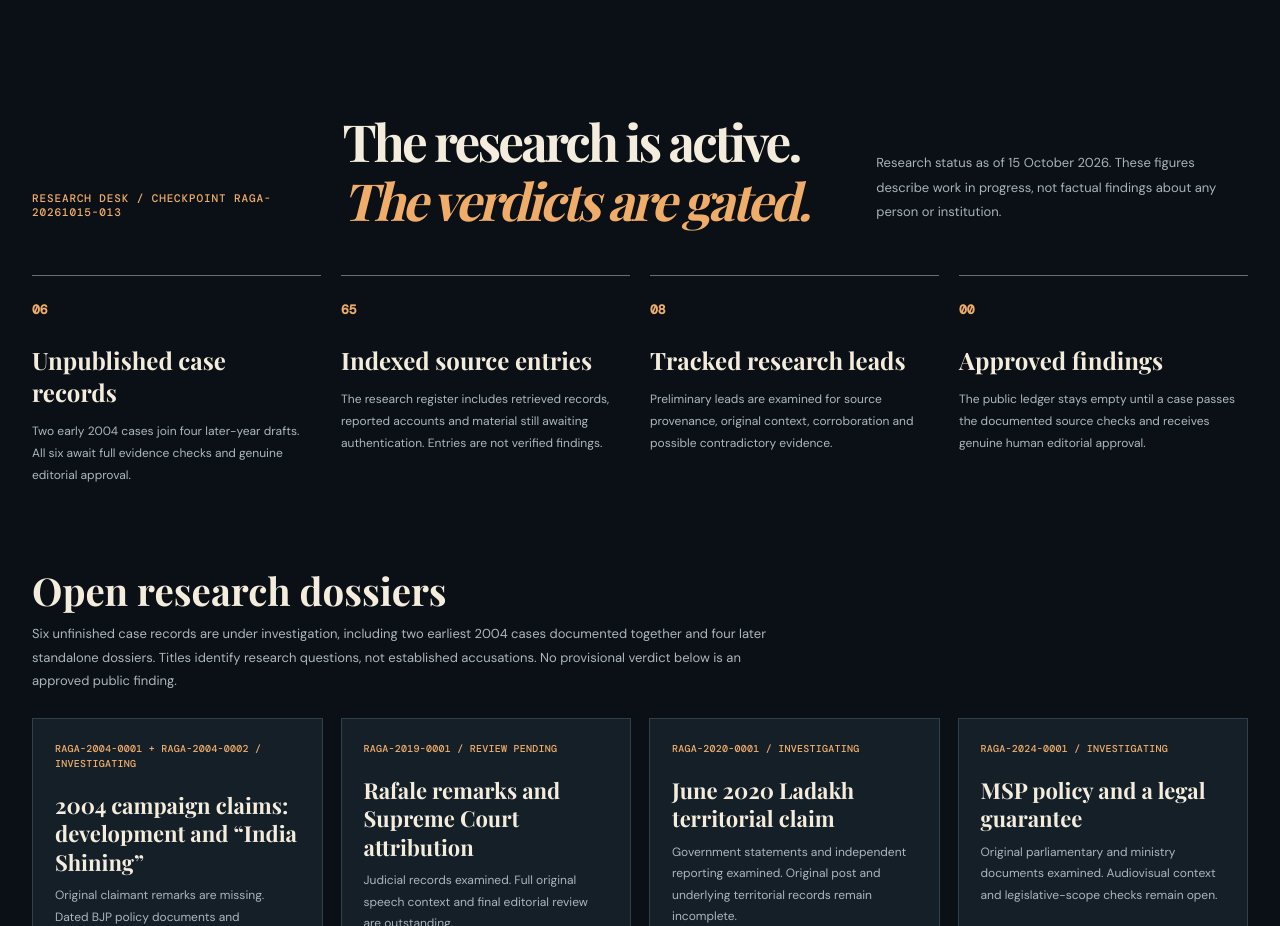
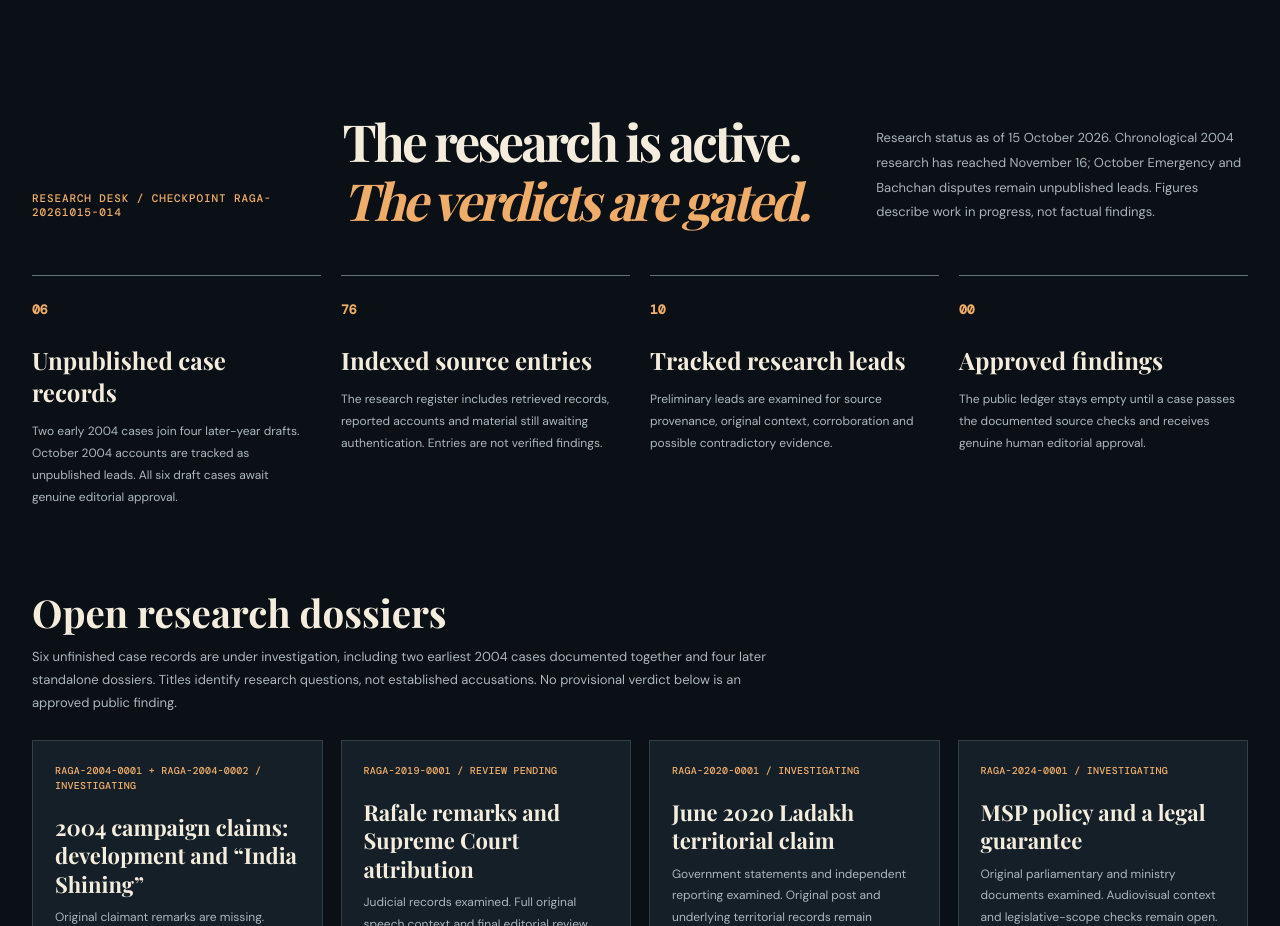
Before and after one commit to Ashish-Bhatia/curious-case-of-raga, a plain HTML site: page index.html in a window 1280 px wide. Shown: the part 1800-2726 px from the top of the page. Drawn offline with nearby package versions, Linux system fonts and the light colour scheme.

Commit message:
site: sync research desk to 2004 checkpoint 014, 76 sources and 10 leads

```diff
--- a/index.html
+++ b/index.html
@@ -89,14 +89,14 @@
 
     <section class="section standards-section" id="research-desk" aria-labelledby="researchDeskHeading">
       <div class="section-heading compact">
-        <p class="section-index">RESEARCH DESK / CHECKPOINT RAGA-20261015-013</p>
+        <p class="section-index">RESEARCH DESK / CHECKPOINT RAGA-20261015-014</p>
         <h2 id="researchDeskHeading">The research is active.<br><em>The verdicts are gated.</em></h2>
-        <p>Research status as of 15 October 2026. These figures describe work in progress, not factual findings about any person or institution.</p>
+        <p>Research status as of 15 October 2026. Chronological 2004 research has reached November 16; October Emergency and Bachchan disputes remain unpublished leads. Figures describe work in progress, not factual findings.</p>
       </div>
       <div class="rules">
-        <div><span>06</span><h3>Unpublished case records</h3><p>Two early 2004 cases join four later-year drafts. All six await full evidence checks and genuine editorial approval.</p></div>
-        <div><span>65</span><h3>Indexed source entries</h3><p>The research register includes retrieved records, reported accounts and material still awaiting authentication. Entries are not verified findings.</p></div>
-        <div><span>08</span><h3>Tracked research leads</h3><p>Preliminary leads are examined for source provenance, original context, corroboration and possible contradictory evidence.</p></div>
+        <div><span>06</span><h3>Unpublished case records</h3><p>Two early 2004 cases join four later-year drafts. October 2004 accounts are tracked as unpublished leads. All six draft cases await genuine editorial approval.</p></div>
+        <div><span>76</span><h3>Indexed source entries</h3><p>The research register includes retrieved records, reported accounts and material still awaiting authentication. Entries are not verified findings.</p></div>
+        <div><span>10</span><h3>Tracked research leads</h3><p>Preliminary leads are examined for source provenance, original context, corroboration and possible contradictory evidence.</p></div>
         <div><span>00</span><h3>Approved findings</h3><p>The public ledger stays empty until a case passes the documented source checks and receives genuine human editorial approval.</p></div>
       </div>
       <div class="research-inventory" aria-labelledby="researchInventoryHeading">
@@ -138,7 +138,7 @@
       </div>
       <div class="standards-footer">
         <span>15 OCT 2026 SNAPSHOT / PROVISIONAL RESEARCH, NOT A PUBLISHED VERDICT</span>
-        <a href="https://github.com/Ashish-Bhatia/curious-case-of-raga/blob/main/research/checkpoints/RAGA-20261015-013.md" target="_blank" rel="noopener noreferrer">Read the research checkpoint ↗</a>
+        <a href="https://github.com/Ashish-Bhatia/curious-case-of-raga/blob/main/research/checkpoints/RAGA-20261015-014.md" target="_blank" rel="noopener noreferrer">Read the research checkpoint ↗</a>
       </div>
     </section>
 
```
